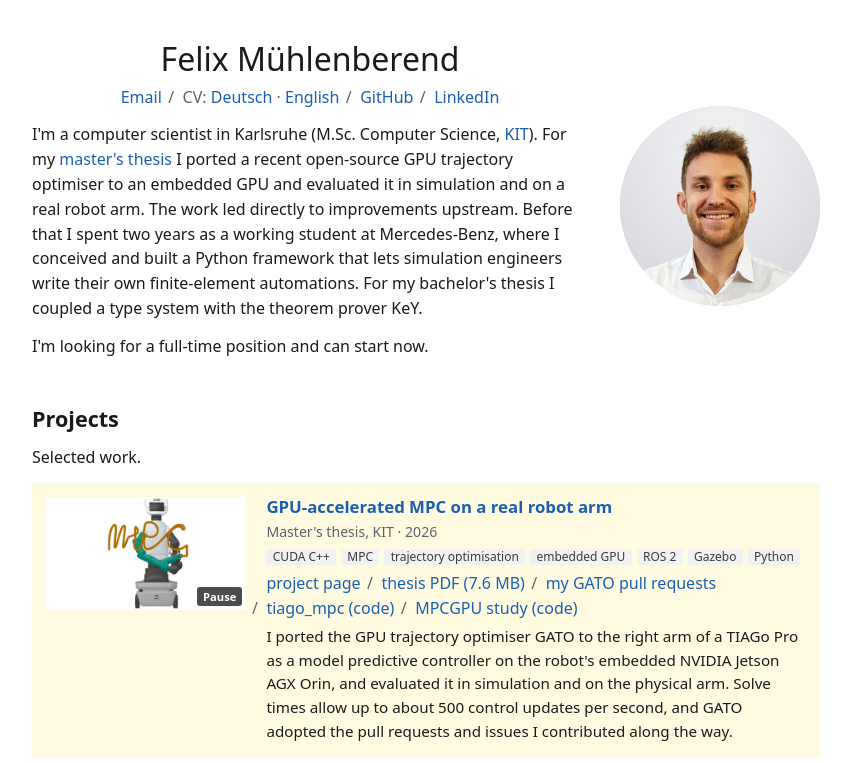
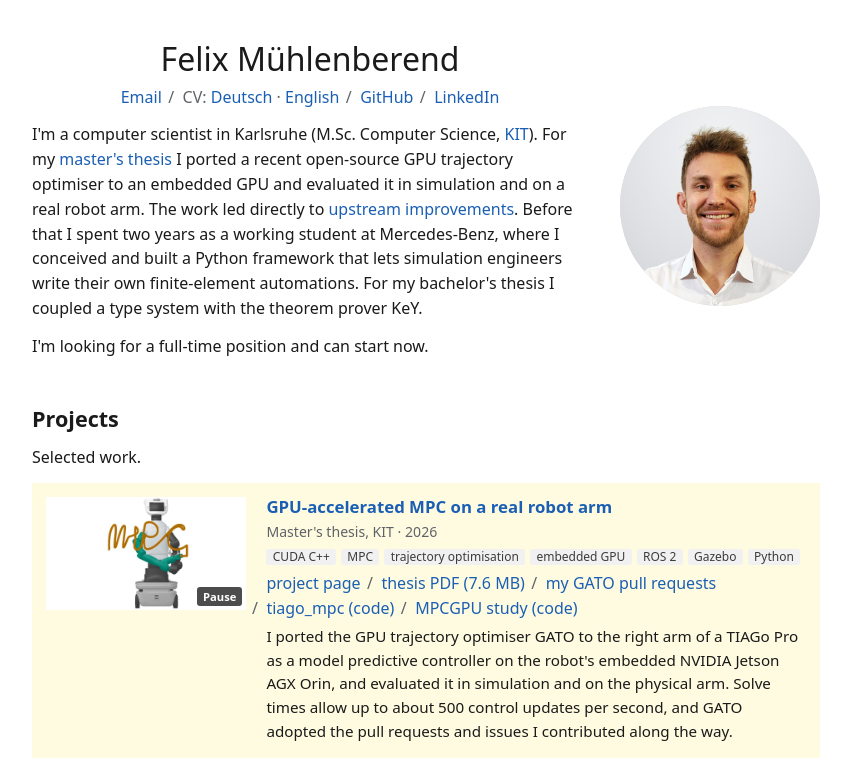
Before and after one commit to felixmueh/felixmueh.github.io, a plain HTML site: page index.html in a window 1280 px wide. Shown: the top 763 px of the page, without its empty margins (214-1065 px from the left). Drawn offline with Linux system fonts and the light colour scheme; grey boxes are pictures that could not be loaded.

Commit message:
Intro: "upstream improvements", linked to the merged GATO pull requests

```diff
--- a/index.html
+++ b/index.html
@@ -47,7 +47,7 @@
     </div>
     <div class="bio">
       <!-- Intro chosen by Felix 24.11.2026 (proposals and reviews: build/intro/). -->
-      <p>I'm a computer scientist in Karlsruhe (M.Sc. Computer Science, <a href="https://www.kit.edu/">KIT</a>). For my <a href="projects/tiago-mpc.html">master's thesis</a> I ported a recent open-source GPU trajectory optimiser to an embedded GPU and evaluated it in simulation and on a real robot arm. The work led directly to improvements upstream. Before that I spent two years as a working student at Mercedes-Benz, where I conceived and built a Python framework that lets simulation engineers write their own finite-element automations. For my bachelor's thesis I coupled a type system with the theorem prover KeY.</p>
+      <p>I'm a computer scientist in Karlsruhe (M.Sc. Computer Science, <a href="https://www.kit.edu/">KIT</a>). For my <a href="projects/tiago-mpc.html">master's thesis</a> I ported a recent open-source GPU trajectory optimiser to an embedded GPU and evaluated it in simulation and on a real robot arm. The work led directly to <a href="https://github.com/A2R-Lab/GATO/pulls?q=is%3Apr+is%3Amerged+author%3Afelixmueh">upstream improvements</a>. Before that I spent two years as a working student at Mercedes-Benz, where I conceived and built a Python framework that lets simulation engineers write their own finite-element automations. For my bachelor's thesis I coupled a type system with the theorem prover KeY.</p>
       <p>I'm looking for a full-time position and can start now.</p>
     </div>
   </header>
```
